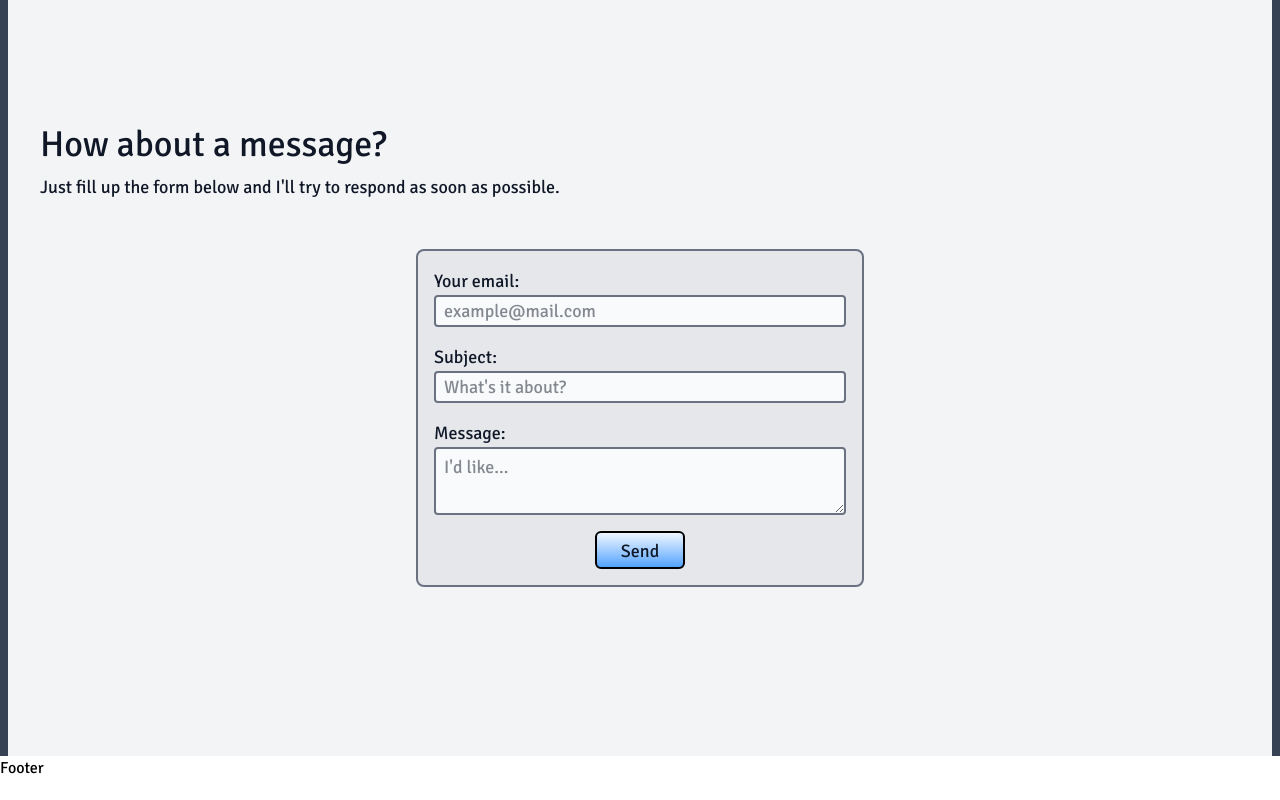
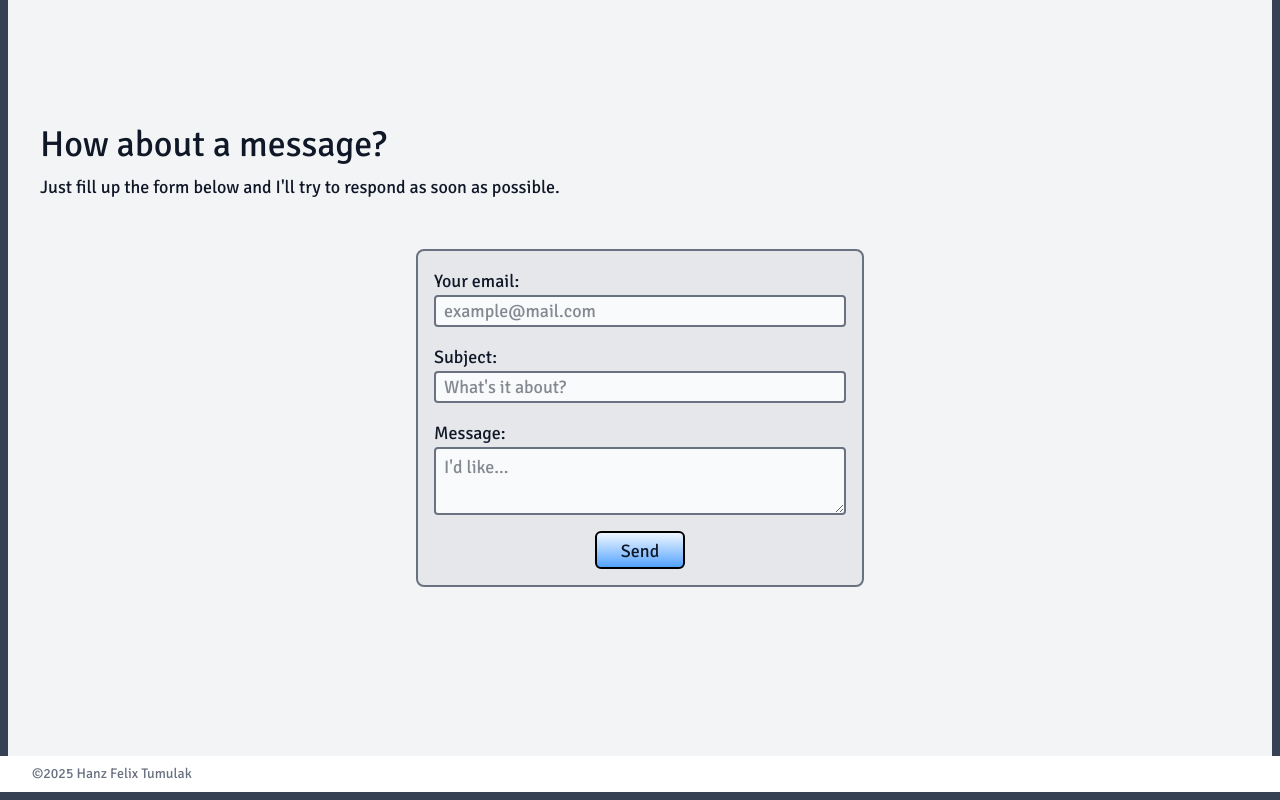
Before and after one commit to HanzFelix/hanzfelix.github.io, a SvelteKit app: page / in a window 1280 px wide. Shown: the part 3244-4044 px from the top of the page. Built offline with nearby package versions, Linux system fonts and the light colour scheme; no server answers.

Commit message:
feat: add text to footer

```diff
--- a/src/routes/Footer.svelte
+++ b/src/routes/Footer.svelte
@@ -1 +1,3 @@
-<section class="">Footer</section>
+<section class=" border-gray-700 border-b-8 text-gray-500 text-sm">
+	<div class="container mx-auto px-8 py-2">&copy;2025 Hanz Felix Tumulak</div>
+</section>
```
